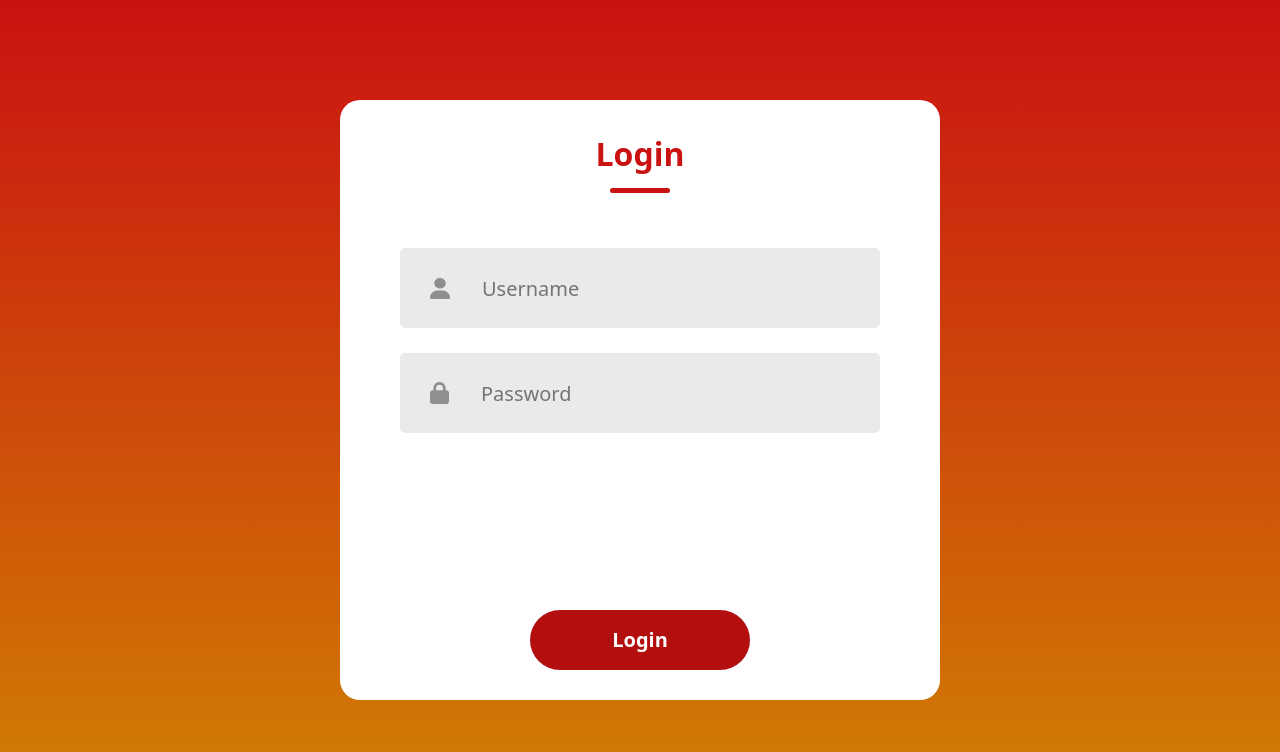
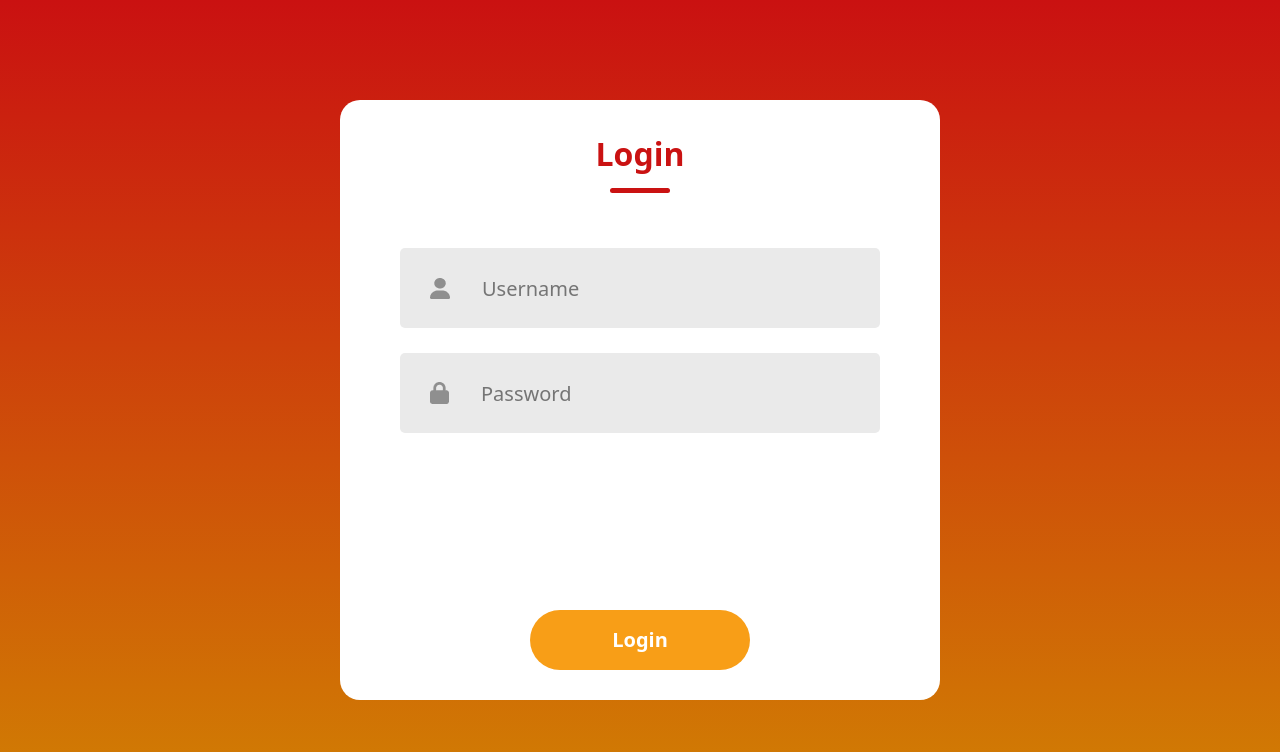
Before and after one commit to corentinlevet/memo-point-com, a Vue app in the folder application/: page / in a window 1280 px wide. Shown: the top 752 px of the page. Built offline with nearby package versions, Linux system fonts and the light colour scheme.

Commit message:
[~] Changed submit button color.

```diff
--- a/application/src/views/AuthView.vue
+++ b/application/src/views/AuthView.vue
@@ -154,7 +154,7 @@
     width: 220px;
     height: 60px;
     color: #fff;
-    background: #b30f0f;
+    background: #f89e17;
     border-radius: 50px;
     font-size: 20px;
     font-weight: 700;
```
